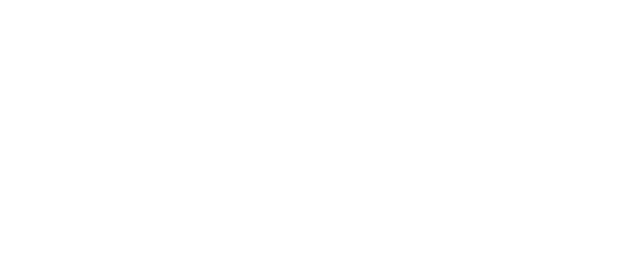
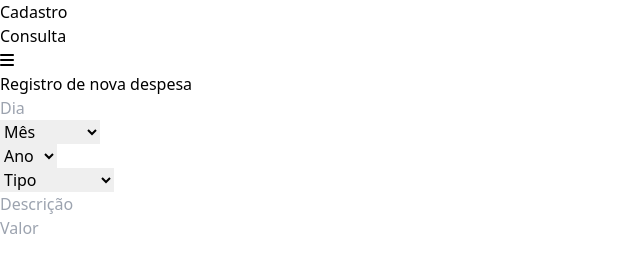
Before and after one commit to gabzzola/JavaScript_POO, a website: page Orçamento Pessoal/src/index.html in a window 1280 px wide. Shown: the whole page, without its empty margins (0-640 px from the left). Drawn offline with Linux system fonts and the light colour scheme.

Commit message:
Orçamento Pessoal
Criei o HTML da página principal observando como será o resultado final do projeto.

```diff
--- a/Orçamento Pessoal/src/index.html
+++ b/Orçamento Pessoal/src/index.html
@@ -15,6 +15,108 @@
 </head>
 
 <body>
+
+  <!-- NavBar -->
+  <header>
+    <div>
+      <div>
+        <!-- Logo do site -->
+        <div>
+          <img src="">
+        </div>
+
+        <!-- Links para as duas telas -->
+        <nav>
+          <div>
+            <ul>
+              <li>
+                <a href="index.html">Cadastro</a>
+              </li>
+              <li>
+                <a href="">Consulta</a>
+              </li>
+            </ul>
+          </div>
+        </nav>
+
+        <!-- Ícone de menu Hamburguer -->
+        <div>
+          <i class="fas fa-bars"></i>
+        </div>
+      </div>
+    </div>
+  </header>
+
+  <!-- Conteúdo -->
+  <main>
+    <div>
+      <!-- Título -->
+      <div>
+        <h1>Registro de nova despesa</h1>
+      </div>
+
+      <div>
+        <!-- Definição do dia -->
+        <div>
+          <input type="number" placeholder="Dia" min="1" max="31">
+        </div>
+
+        <!-- Seleção do mês -->
+        <div>
+          <select>
+            <option>Mês</option>
+            <option>Janeiro</option>
+            <option>Fevereiro</option>
+            <option>Março</option>
+            <option>Abril</option>
+            <option>Maio</option>
+            <option>Junho</option>
+            <option>Julho</option>
+            <option>Agosto</option>
+            <option>Setembro</option>
+            <option>Outubro</option>
+            <option>Novembro</option>
+            <option>Dezembro</option>
+          </select>
+        </div>
+
+        <!-- Seleção do ano -->
+        <div>
+          <select>
+            <option>Ano</option>
+            <option>2024</option>
+          </select>
+        </div>
+
+        <!-- Seleção do tipo -->
+        <div>
+          <select>
+            <option>Tipo</option>
+            <option>Alimentação</option>
+            <option>Educação</option>
+            <option>Lazer</option>
+            <option>Saúde</option>
+            <option>Transporte</option>
+          </select>
+        </div>
+
+        <!-- Texto de descrição -->
+        <div>
+          <input type="text" placeholder="Descrição">
+        </div>
+
+        <!-- Valor -->
+        <div>
+          <input type="number" placeholder="Valor">
+        </div>
+
+        <!-- Botão de adicionar despesa-->
+        <button>
+        </button>
+      </div>
+    </div>
+  </main>
+
 </body>
 
 </html>
```
